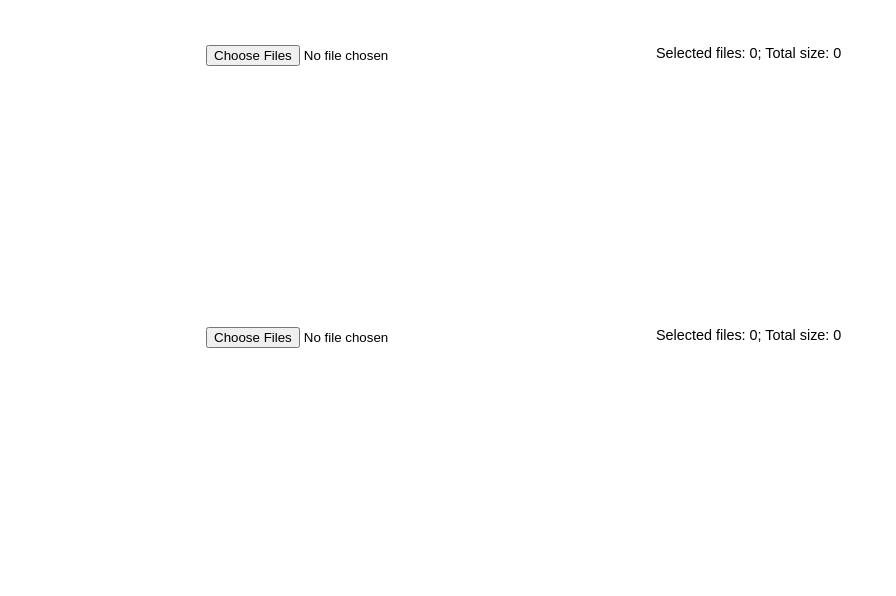
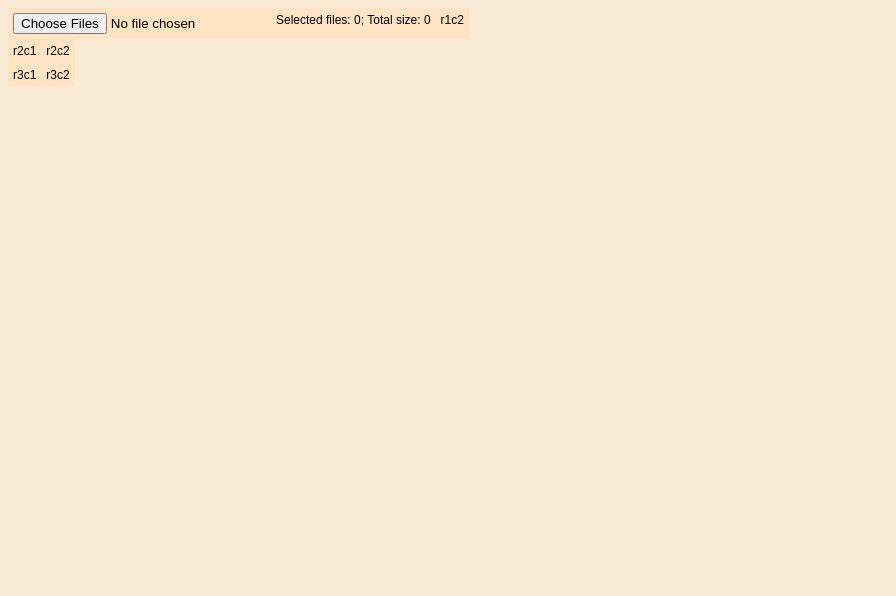
Before and after one commit to shanemcandrewai/projourdyn, a website: page pub/index.html in a window 1280 px wide. Shown: the whole page, without its empty margins (0-896 px from the left). Drawn offline with Linux system fonts and the light colour scheme.

Commit message:
experi font

```diff
--- a/pub/index.html
+++ b/pub/index.html
@@ -20,17 +20,15 @@
           <label for="fileSize">Total size:</label>
           <output id="fileSize">0</output>
         </div>
+        <div class="column">r1c2</div>
       </div>
       <div class="row">
-        <div class="column">
-          <input id="uploadInput" type="file" multiple />
-        </div>
-        <div class="column">
-          <label for="fileNum">Selected files:</label>
-          <output id="fileNum">0</output>;
-          <label for="fileSize">Total size:</label>
-          <output id="fileSize">0</output>
-        </div>
+        <div class="column">r2c1</div>
+        <div class="column">r2c2</div>
+      </div>
+      <div class="row">
+        <div class="column">r3c1</div>
+        <div class="column">r3c2</div>
       </div>
     </form>
   </body>
--- a/pub/main.css
+++ b/pub/main.css
@@ -2,13 +2,12 @@
   display: flex;
 }
 .column {
-  flex: 50%;
-  padding: 16px;
-  height: 250px;
+  padding: 5px;
+  background: bisque;
 }
 body {
-  width: 90%;
-  max-width: 900px;
-  margin: 2em auto;
-  font: 0.9em/1.2 Arial, Helvetica, sans-serif;
+  /* width: 50%; */
+  /* margin: 2em auto; */
+  font: 12px sans-serif;
+  background: antiquewhite;
 }
```
